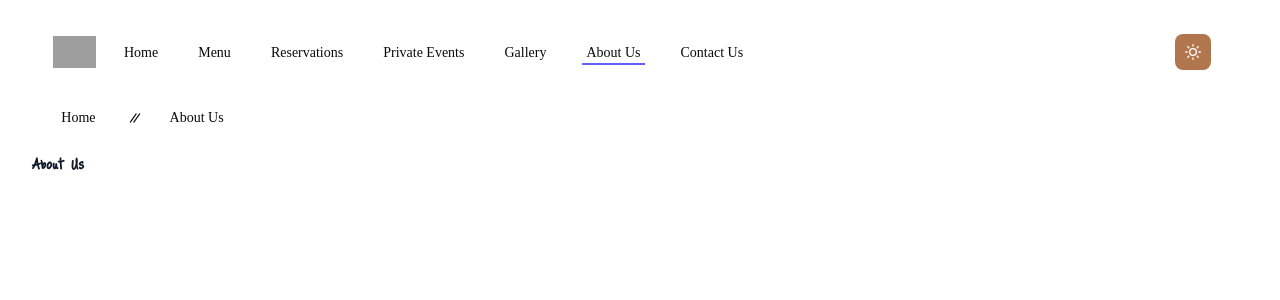
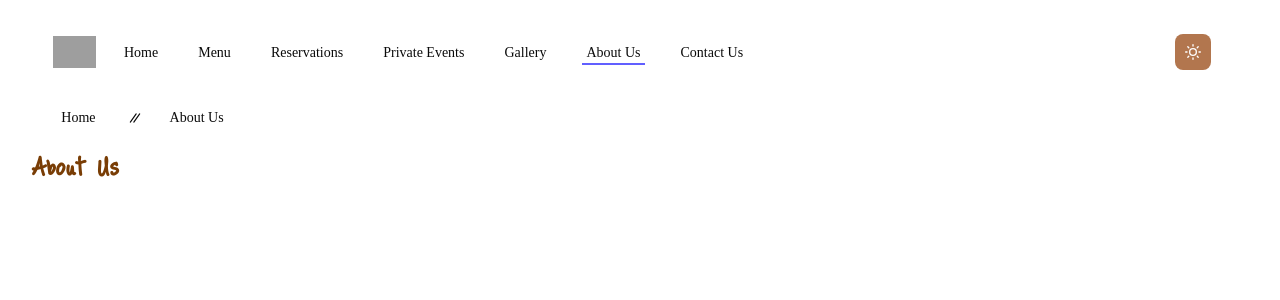
Before and after one commit to tmchuynh/small-shop-menu, a Next.js app: page /about-us in a window 1280 px wide. Shown: the top 300 px of the page. Built offline with nearby package versions, Linux system fonts and the light colour scheme; grey boxes are pictures that could not be loaded.

Commit message:
fix: simplify About Us heading by removing unnecessary classes

```diff
--- a/src/app/about-us/page.tsx
+++ b/src/app/about-us/page.tsx
@@ -3,9 +3,7 @@ export default function AboutUsPage() {
     <div>
       <div className="relative px-6 lg:px-8 max-w-7xl">
         <div>
-          <h2 className="font-semibold text-gray-900 text-lg leading-8">
-            About Us
-          </h2>
+          <h2>About Us</h2>
         </div>
       </div>
     </div>
```
